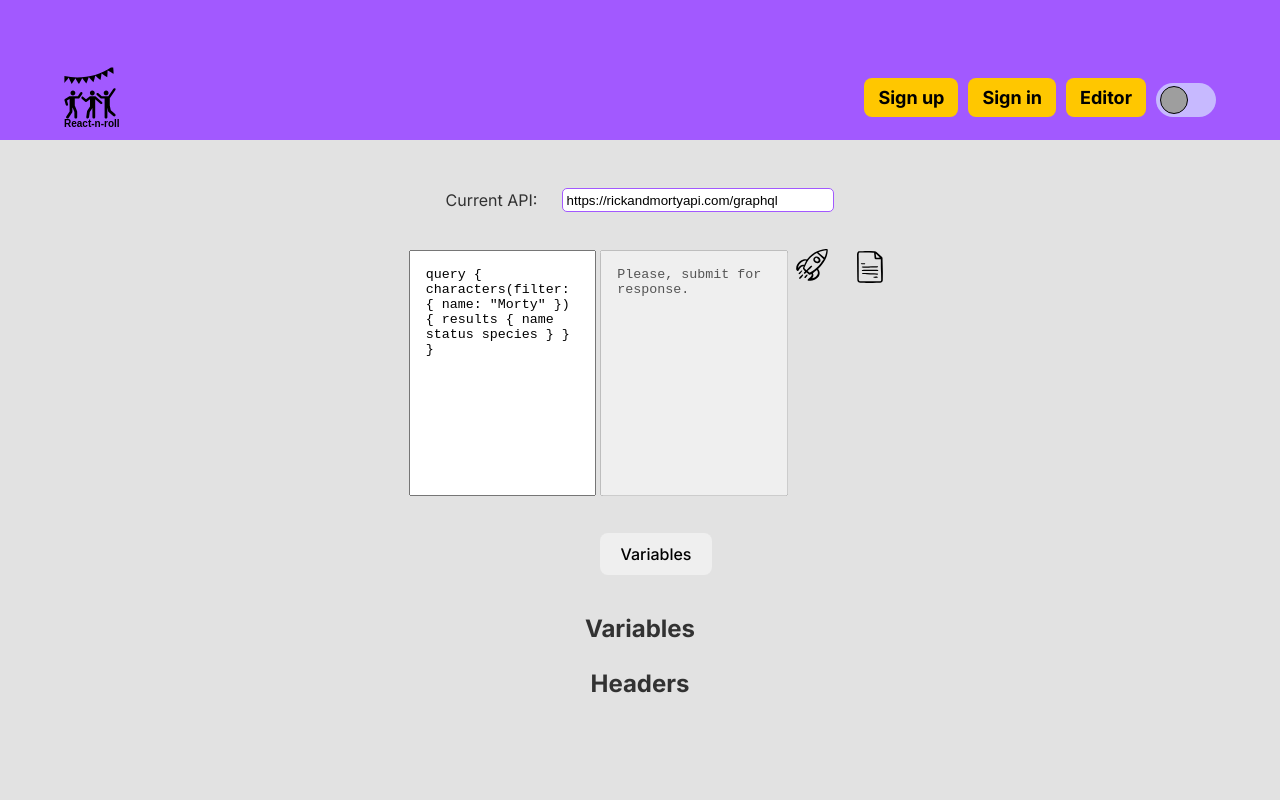
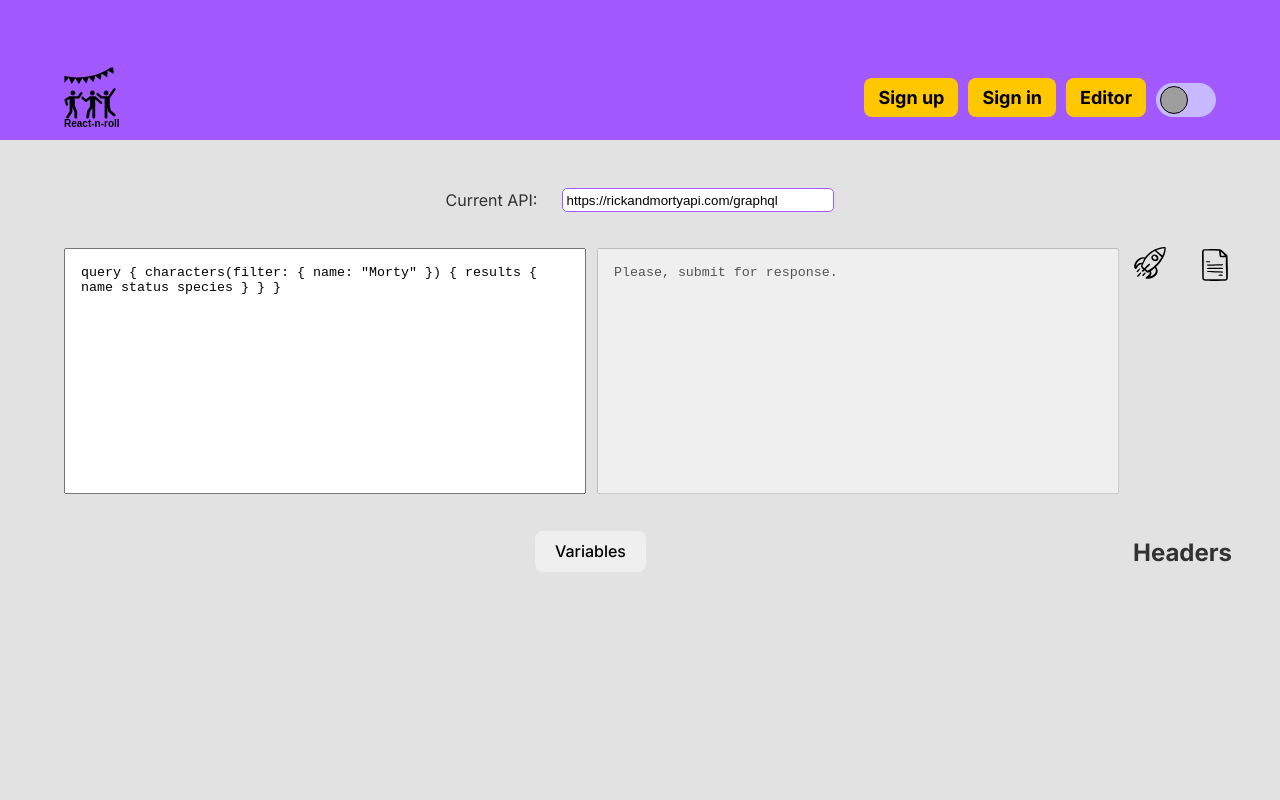
Before and after one commit to elukashova/graphiql-app, a React (Vite) app: page /editor in a window 1280 px wide. Shown: the top 800 px of the page. Built offline with nearby package versions, Linux system fonts and the light colour scheme; no server answers; grey boxes are pictures that could not be loaded.

Commit message:
refactor: resolve conflict in Graphiql.tsx

```diff
--- a/src/pages/Graphiql/Graphiql.tsx
+++ b/src/pages/Graphiql/Graphiql.tsx
@@ -13,18 +13,13 @@ const GraphiqlPage = (): JSX.Element => {
   return (
     <div className={styles.container}>
       <ApiInput />
-      <div className={styles.wrapper}>
-        <div className={styles['main-block']}>
-          <Editor />
-          <Docs />
-          {isDocs && <Schema />}
-        </div>
+      <div className={styles['main-block']}>
+        <Editor />
+        <Docs />
+        {isDocs && <Schema />}
       </div>
-      <aside>
+      <aside className={`${styles['aside-section']}`}>
         <Variables />
-        <section className={`${styles.panel}`}>
-          <h2>Variables</h2>
-        </section>
         <section className={`${styles.panel}`}>
           <h2>Headers</h2>
         </section>
```
